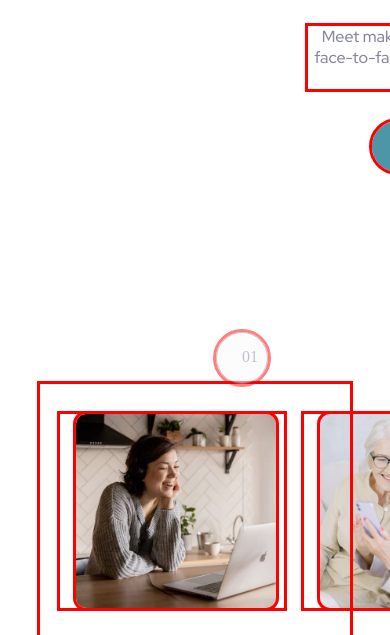
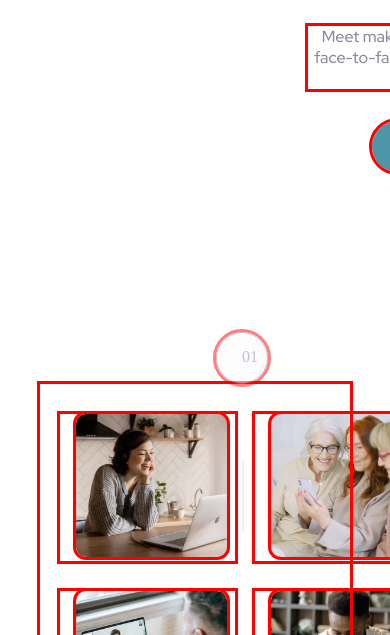
Before and after one commit to EAguayodev/meet-landing-page, a plain HTML site: page meet-landing-page/starter-code/index.html in a window 390 px wide. Shown: the part 462-1097 px from the top of the page. Drawn offline with Linux system fonts and the light colour scheme.

Commit message:
Update main.css

```diff
--- a/meet-landing-page/starter-code/main.css
+++ b/meet-landing-page/starter-code/main.css
@@ -122,8 +122,8 @@
 
 .grid-img {
     margin: auto;
-    width: 250px;
-    height: 100%;
+    width: 255px;
+    height: 242px;
     border-radius: 10px;
 }
 
@@ -387,8 +387,8 @@ footer .f__span {
 
     .grid-img {
         margin: 0 0.50rem 0 1rem;
-        width: 200px;
-        height: 100%;
+        width: 164px;
+        height: 156px;
         border-radius: 10px;
     }
 
@@ -535,6 +535,11 @@ footer .f__span {
         margin: 30px 0 0 20px;
     }
 
+    .grid-img{
+        width: 151px;
+        height: 143px;
+    }
+
     .modern-container h2{
         font-size: 32px;
         width: 327px;
```
